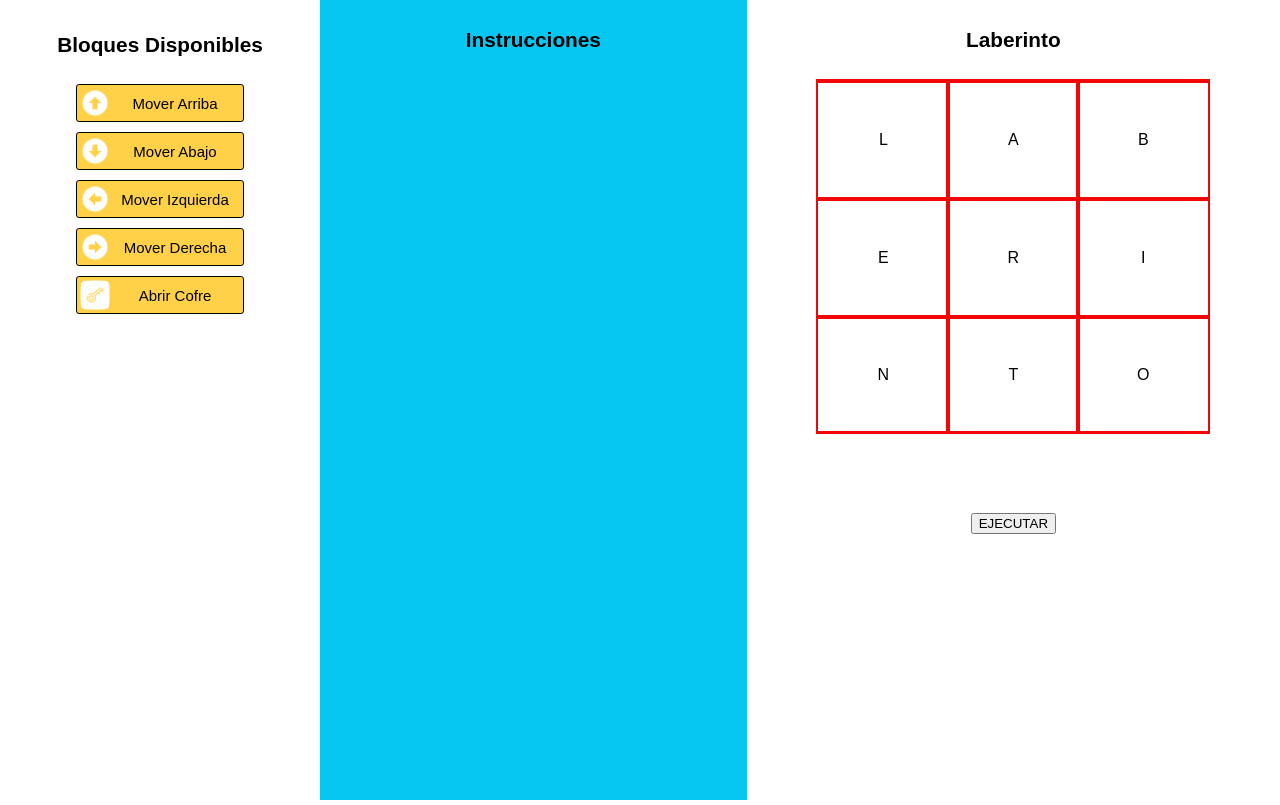
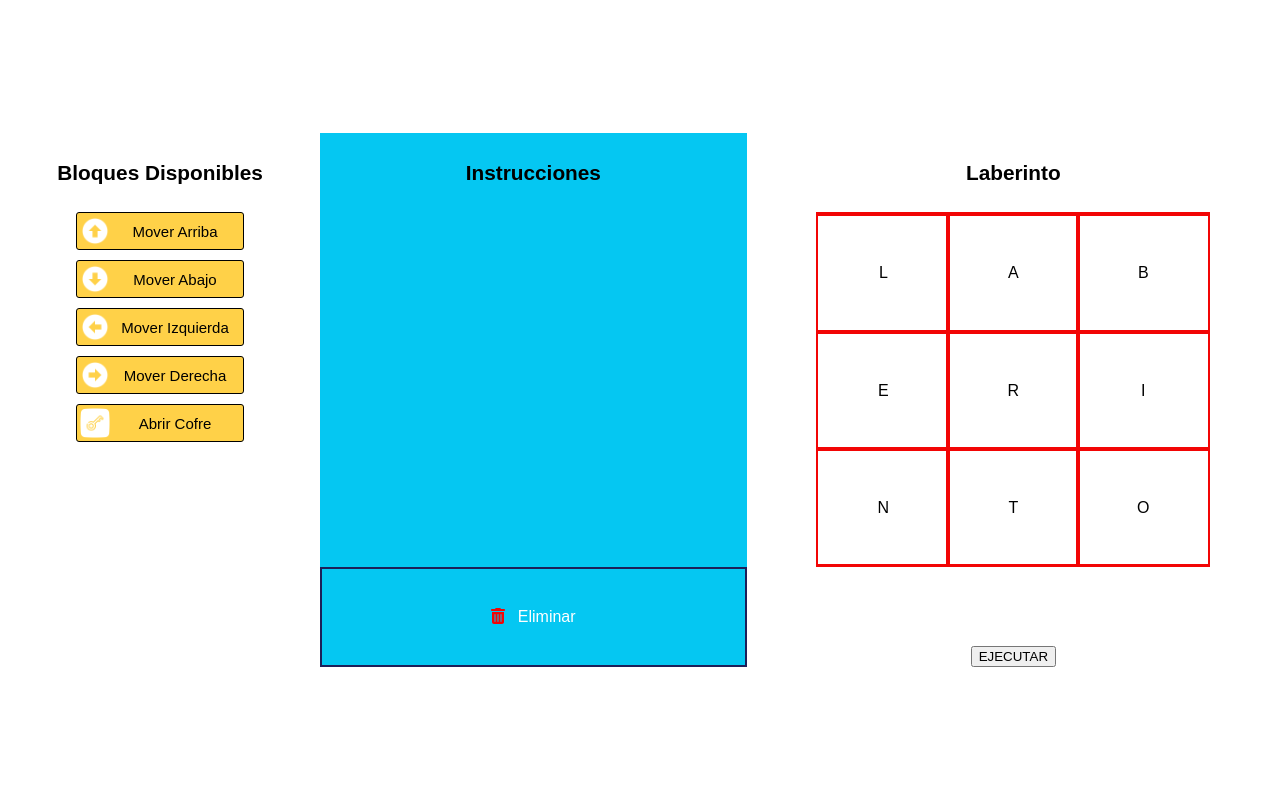
Before and after one commit to GestionDHS/dhs-laberinto-js, a website built with Vite: page src/pages/actividad001/act1.html in a window 1280 px wide. Built offline with nearby package versions, Linux system fonts and the light colour scheme.

Commit message:
agrego iconos

```diff
--- a/package.json
+++ b/package.json
@@ -12,6 +12,9 @@
     "vite": "^4.0.0"
   },
   "dependencies": {
+    "@fortawesome/fontawesome-svg-core": "^6.2.1",
+    "@fortawesome/free-regular-svg-icons": "^6.2.1",
+    "@fortawesome/free-solid-svg-icons": "^6.2.1",
     "sortablejs": "^1.15.0"
   }
 }
--- a/src/clases/ControladorDeBloques.js
+++ b/src/clases/ControladorDeBloques.js
@@ -16,16 +16,16 @@ export class ControladorDeBloques {
   }
   hacerloSortable(elementoUlOrigen, elementoUlDestino) {
     //let sortableULOrigen = Sortable.create(elemento, options) o new Sortable(elemento, options)
-
     Sortable.create(elementoUlOrigen, {
       group: {
-        name: "sortable",
+        name: "sortable" ,
         pull: "clone",
         put: false,
       },
       sort: false,
       animation: 500,
     });
+
     Sortable.create(elementoUlDestino, {
       group: {
         name: "sortable",
--- /dev/null
+++ b/src/clases/Iconos.js
@@ -0,0 +1,9 @@
+import { library, icon } from '@fortawesome/fontawesome-svg-core';
+import {faTrashCan} from '@fortawesome/free-solid-svg-icons';
+
+
+library.add(
+faTrashCan
+);
+
+export const tacho = icon({ prefix: 'fas', iconName: 'trash-can' }).html;
--- a/src/clases/Juego.js
+++ b/src/clases/Juego.js
@@ -21,6 +21,7 @@ export class Juego {
       listaARenderizar.appendChild(unBloque)
     );
     this.controlador.hacerloSortable(this.listaBloquesDisponibles,this.listaBloquesInstrucciones)
+
   }
 
 }
--- a/src/clases/Template.js
+++ b/src/clases/Template.js
@@ -1,13 +1,14 @@
 //es responsabilidad del juego rellenarlo
 import "../style.css";
 import "../styleActividades.css";
+import { tacho } from "./Iconos";
 export function template(element) {
   return `
   <!-- seccion izquierda -->
       <section class="panel-izquierdo">
        <div id="lista-bloques-disponibles">
          <h4>Bloques Disponibles</h4>
-         <ul  id="dhs-lista-bloques-disponibles">
+         <ul  name="listaDeBloquesDisponibles" id="dhs-lista-bloques-disponibles">
            <!-- ver que onda el script -->
          </ul>
        </div>
@@ -18,10 +19,14 @@ export function template(element) {
       <section class="panel-central">
       <div id="dhs-instrucciones">
           <h4 id="dhs-encabezado-lista2">Instrucciones</h4>
-          <ul  id="dhs-lista-instrucciones" >
+          <ul  name="listaDeInstrucciones"  id="dhs-lista-instrucciones" >
           <!-- ver que onda el script -->
 
           </ul>
+      </div>
+      <div class="dhs-erase">
+      <i> ${tacho} </i>
+      <span> Eliminar </span>
       </div>
       </section>
 
--- a/src/pages/actividad001/instacia.js
+++ b/src/pages/actividad001/instacia.js
@@ -13,7 +13,7 @@ document.querySelector("#elemento-escenario").innerHTML = `<div id="dhs-laberint
 <div>O</div>
 </div>`
 
-
+//hacer dos metodos publicos para la instanciacion
 const miJuego = new Juego();/* la lista de bloques a generar se la podemos mandar aca mismo */
 miJuego.listaBloquesAGenerar = [
   "arriba",
--- a/src/styleActividades.css
+++ b/src/styleActividades.css
@@ -17,12 +17,11 @@ h4{
 }
 
 .panel-izquierdo{
-    height: 100%;
     color: var(--color-negro);
     grid-column: 1/2;
     display: flex;
     flex-direction: column;
-    margin:5px auto;
+
 }
 
 #dhs-lista-bloques-disponibles{
@@ -30,14 +29,17 @@ h4{
     padding: 0;
 }
 .panel-central{
-    height: 100vh;
+    display:flex;
+    flex-direction: column;
+    justify-content:space-between ;
     background-color: var(--color-primario);
     color: var(--color-negro);
     grid-column: 2/3;
 }
 
 .panel-derecho{
-    height: 100vh;
+    display:flex;
+    flex-direction: column;
     color: var(--color-negro);
     grid-column: 3/4;
 }
@@ -59,16 +61,7 @@ h4{
     margin: 0;
     padding: 0;
 }
-.bloques-fruta{
-    height:40px;
-    max-width:calc(90% - 10px);
-    background-color: var(--acento);
-    margin: 10px auto;
-    border-radius: 6px;
-    display: flex;
-    align-items: center;
-    justify-content: center;
-}
+
 #dhs-btn-ejecutar{
     border:none;
     border-radius: 6px;
@@ -100,3 +93,21 @@ li {
   span{
       text-decoration: none;
   }
+
+  .dhs-erase {
+    border:2px solid;
+    border-color:var(--color-secundario);
+    color: var(--color-blanco);
+    height:12vh;
+    display: flex;
+    align-items: center;
+    justify-content: center;
+  }
+
+  .dhs-erase span{
+      margin-left: 3%;
+  }
+
+  .dhs-erase i{
+      color: var(--color-terciario);
+  }
```
Also changed, not shown: 1 other file.
